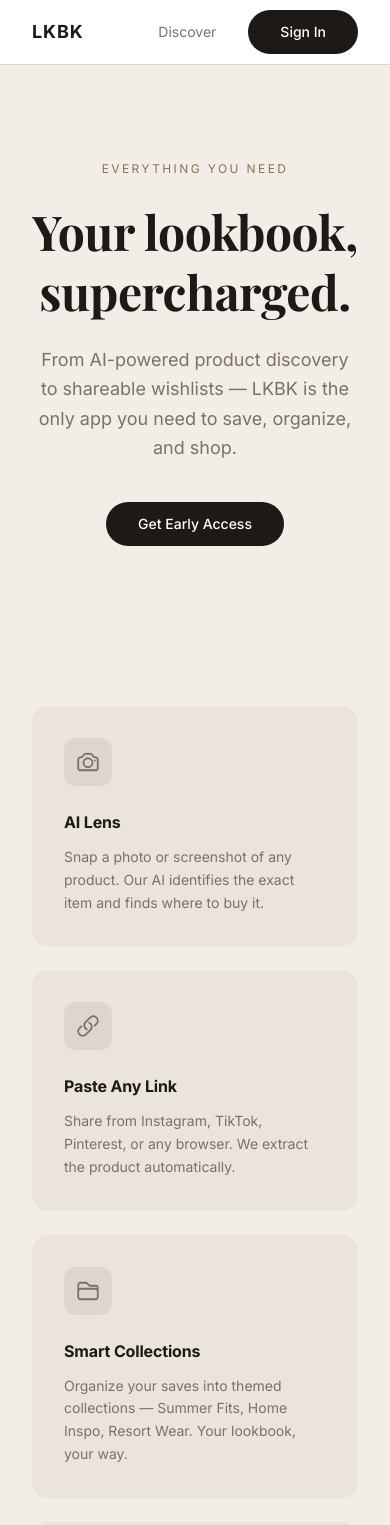
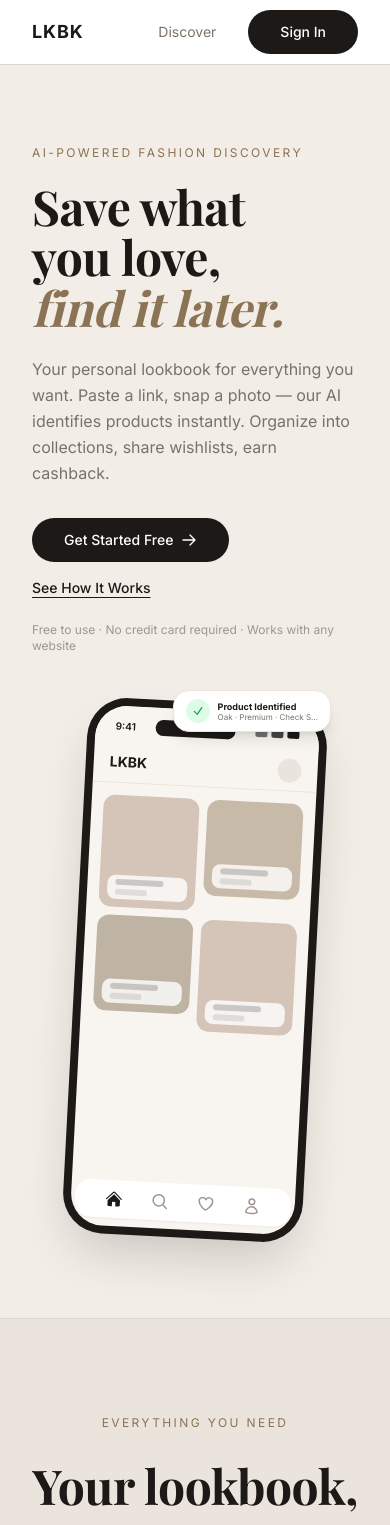
Before and after one commit to looksbylexcollab-lab/LKBK-web, a Next.js app: page / in a window 390 px wide. Shown: the top 1525 px of the page. Built offline with nearby package versions, Linux system fonts and the light colour scheme; no server answers; a web font is replaced by a local one.

Commit message:
feat: add landing hero with phone mockup above lookbook section
Two-column hero with bold italic headline, dual CTAs, fine print,
and CSS phone mockup with floating product-identified badge.

Co-Authored-By: Claude Sonnet 4.6 <noreply@anthropic.com>

```diff
--- a/app/page.tsx
+++ b/app/page.tsx
@@ -7,8 +7,104 @@ export default function HomePage() {
     <>
       <Header />
 
-      {/* Hero */}
-      <section className="bg-cream-200">
+      {/* Landing Hero */}
+      <section className="bg-cream-200 overflow-hidden">
+        <div className="max-w-6xl mx-auto px-8 py-20 md:py-28 flex flex-col md:flex-row items-center gap-12 md:gap-16">
+
+          {/* Left — copy */}
+          <div className="flex-1 text-left">
+            <p className="label-caps mb-5">AI-Powered Fashion Discovery</p>
+            <h1 className="text-5xl md:text-6xl font-bold text-bark leading-[1.05] mb-6">
+              Save what<br />you love,<br />
+              <span className="italic text-tan-400">find it later.</span>
+            </h1>
+            <p className="text-bark-muted text-base leading-relaxed max-w-md mb-8 font-sans">
+              Your personal lookbook for everything you want. Paste a link, snap a photo — our AI identifies products instantly. Organize into collections, share wishlists, earn cashback.
+            </p>
+            <div className="flex flex-wrap items-center gap-4 mb-6">
+              <Link href="/shop" className="btn-dark px-8 py-3.5 text-sm inline-flex items-center gap-2">
+                Get Started Free
+                <svg width="16" height="16" fill="none" stroke="currentColor" strokeWidth="2" viewBox="0 0 24 24">
+                  <path strokeLinecap="round" strokeLinejoin="round" d="M13.5 4.5 21 12m0 0-7.5 7.5M21 12H3" />
+                </svg>
+              </Link>
+              <Link href="#how-it-works" className="text-sm text-bark font-medium hover:text-bark-muted transition-colors font-sans underline underline-offset-4">
+                See How It Works
+              </Link>
+            </div>
+            <p className="text-xs text-bark-subtle font-sans">Free to use · No credit card required · Works with any website</p>
+          </div>
+
+          {/* Right — phone mockup */}
+          <div className="flex-shrink-0 flex justify-center md:justify-end w-full md:w-auto">
+            <div className="relative">
+              {/* Phone frame */}
+              <div className="w-[240px] md:w-[280px] bg-bark rounded-[2.5rem] p-2 shadow-2xl shadow-bark/20 rotate-3">
+                <div className="bg-cream-100 rounded-[2rem] overflow-hidden" style={{ height: '520px' }}>
+                  {/* Status bar */}
+                  <div className="bg-cream-100 px-5 pt-3 pb-2 flex justify-between items-center">
+                    <span className="text-[10px] font-semibold text-bark font-sans">9:41</span>
+                    <div className="w-20 h-4 bg-bark rounded-full" />
+                    <div className="flex gap-1">
+                      <div className="w-3 h-2 bg-bark rounded-sm opacity-60" />
+                      <div className="w-3 h-2 bg-bark rounded-sm opacity-80" />
+                      <div className="w-3 h-2 bg-bark rounded-sm" />
+                    </div>
+                  </div>
+                  {/* App header */}
+                  <div className="px-4 py-2 border-b border-cream-300 flex items-center justify-between">
+                    <span className="text-sm font-bold text-bark font-sans">LKBK</span>
+                    <div className="w-6 h-6 bg-cream-300 rounded-full" />
+                  </div>
+                  {/* Product grid */}
+                  <div className="p-3 grid grid-cols-2 gap-2">
+                    {[
+                      { bg: 'bg-[#D4C5B8]', h: 'h-28' },
+                      { bg: 'bg-[#C8BAA8]', h: 'h-24' },
+                      { bg: 'bg-[#BFB3A4]', h: 'h-24' },
+                      { bg: 'bg-[#D4C5B8]', h: 'h-28' },
+                    ].map((card, i) => (
+                      <div key={i} className={`${card.bg} ${card.h} rounded-xl relative overflow-hidden`}>
+                        <div className="absolute bottom-2 left-2 right-2 bg-white/80 rounded-lg px-2 py-1">
+                          <div className="h-1.5 bg-bark/20 rounded w-3/4 mb-1" />
+                          <div className="h-1.5 bg-bark/10 rounded w-1/2" />
+                        </div>
+                      </div>
+                    ))}
+                  </div>
+                  {/* Bottom nav */}
+                  <div className="absolute bottom-4 left-2 right-2 bg-white rounded-2xl mx-1 px-4 py-2.5 flex justify-around shadow-sm">
+                    {[
+                      <svg key="home" width="18" height="18" fill="currentColor" viewBox="0 0 24 24"><path d="M11.47 3.841a.75.75 0 0 1 1.06 0l8.69 8.69a.75.75 0 1 0 1.06-1.061l-8.689-8.69a2.25 2.25 0 0 0-3.182 0l-8.69 8.69a.75.75 0 1 0 1.061 1.06l8.69-8.689Z"/><path d="m12 5.432 8.159 8.159c.03.03.06.058.091.086v6.198c0 1.035-.84 1.875-1.875 1.875H15a.75.75 0 0 1-.75-.75v-4.5a.75.75 0 0 0-.75-.75h-3a.75.75 0 0 0-.75.75V21a.75.75 0 0 1-.75.75H5.625a1.875 1.875 0 0 1-1.875-1.875v-6.198a2.29 2.29 0 0 0 .091-.086L12 5.432Z"/></svg>,
+                      <svg key="search" width="18" height="18" fill="none" stroke="currentColor" strokeWidth="2" viewBox="0 0 24 24"><path strokeLinecap="round" strokeLinejoin="round" d="m21 21-5.197-5.197m0 0A7.5 7.5 0 1 0 5.196 5.196a7.5 7.5 0 0 0 10.607 10.607Z"/></svg>,
+                      <svg key="heart" width="18" height="18" fill="none" stroke="currentColor" strokeWidth="2" viewBox="0 0 24 24"><path strokeLinecap="round" strokeLinejoin="round" d="M21 8.25c0-2.485-2.099-4.5-4.688-4.5-1.935 0-3.597 1.126-4.312 2.733-.715-1.607-2.377-2.733-4.313-2.733C5.1 3.75 3 5.765 3 8.25c0 7.22 9 12 9 12s9-4.78 9-12Z"/></svg>,
+                      <svg key="user" width="18" height="18" fill="none" stroke="currentColor" strokeWidth="2" viewBox="0 0 24 24"><path strokeLinecap="round" strokeLinejoin="round" d="M15.75 6a3.75 3.75 0 1 1-7.5 0 3.75 3.75 0 0 1 7.5 0ZM4.501 20.118a7.5 7.5 0 0 1 14.998 0A17.933 17.933 0 0 1 12 21.75c-2.676 0-5.216-.584-7.499-1.632Z"/></svg>,
+                    ].map((icon, i) => (
+                      <div key={i} className={`text-${i === 0 ? 'bark' : 'bark-subtle'}`}>{icon}</div>
+                    ))}
+                  </div>
+                </div>
+              </div>
+
+              {/* Floating badge */}
+              <div className="absolute -top-3 -right-4 bg-white rounded-2xl shadow-lg px-3 py-2 flex items-center gap-2 border border-cream-300">
+                <div className="w-6 h-6 bg-green-100 rounded-full flex items-center justify-center">
+                  <svg width="12" height="12" fill="none" stroke="#16a34a" strokeWidth="2.5" viewBox="0 0 24 24">
+                    <path strokeLinecap="round" strokeLinejoin="round" d="m4.5 12.75 6 6 9-13.5" />
+                  </svg>
+                </div>
+                <div>
+                  <p className="text-[9px] font-bold text-bark font-sans leading-none">Product Identified</p>
+                  <p className="text-[8px] text-bark-muted font-sans leading-none mt-0.5">Oak · Premium · Check S…</p>
+                </div>
+              </div>
+            </div>
+          </div>
+        </div>
+      </section>
+
+      {/* Overview — "Your lookbook, supercharged" */}
+      <section className="bg-cream-300 border-t border-cream-400">
         <div className="max-w-3xl mx-auto px-8 pt-24 pb-20 text-center">
           <p className="label-caps mb-6">Everything you need</p>
           <h1 className="text-5xl md:text-6xl font-bold text-bark leading-tight mb-6">
@@ -101,7 +197,7 @@ export default function HomePage() {
       </div>
 
       {/* How it works */}
-      <section className="max-w-4xl mx-auto px-8 py-20">
+      <section id="how-it-works" className="max-w-4xl mx-auto px-8 py-20">
         <div className="text-center mb-16">
           <p className="label-caps mb-4">The Process</p>
           <h2 className="text-4xl font-bold text-bark">How it works</h2>
```
